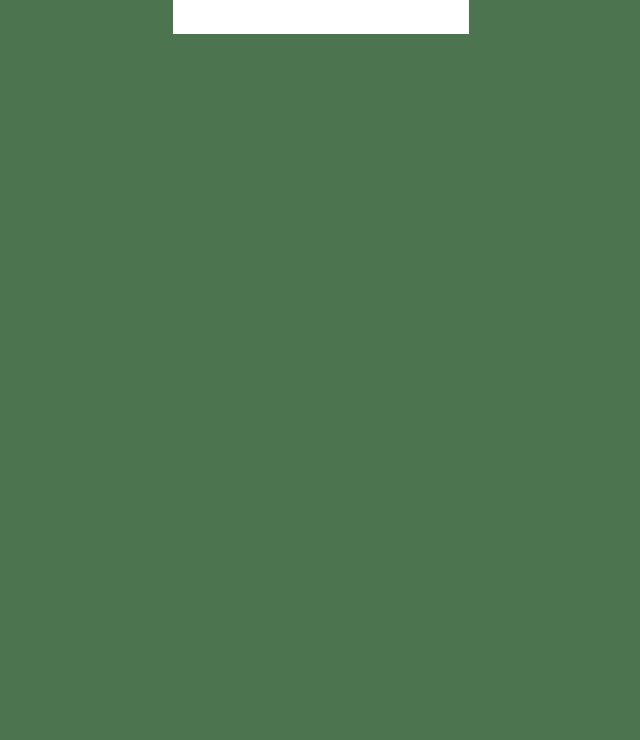
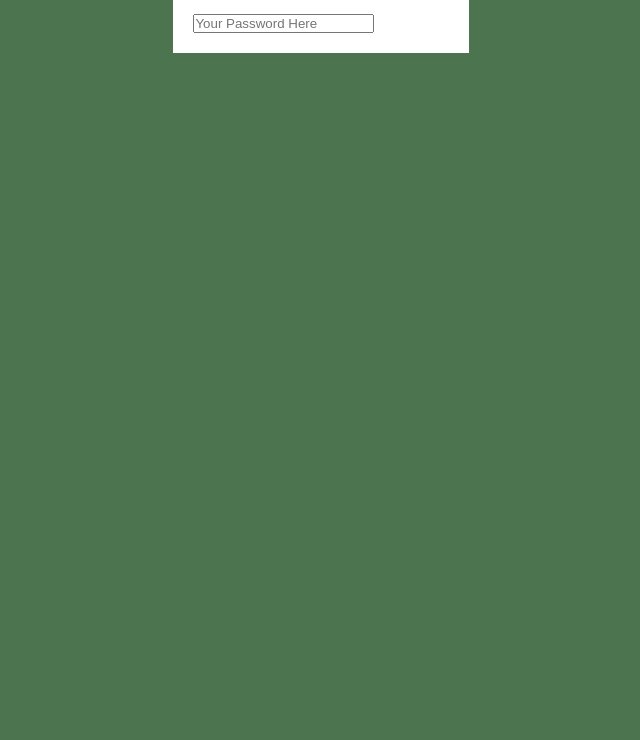
Before and after one commit to lexosaur/My-random-password-generator, a plain HTML site: page index.html in a window 1280 px wide. Shown: the part 60-800 px from the top of the page, without its empty margins (319-959 px from the left). Drawn offline with Linux system fonts and the light colour scheme; files whose address does not match are found by name.

Commit message:
input box

```diff
--- a/index.html
+++ b/index.html
@@ -11,6 +11,7 @@
 <body>
     <div class="box">
         <h2>Random password generator</h2>
+        <input type="text" placeholder="Your Password Here" id="passwordspace">
     </div>
 
 </body>
```
